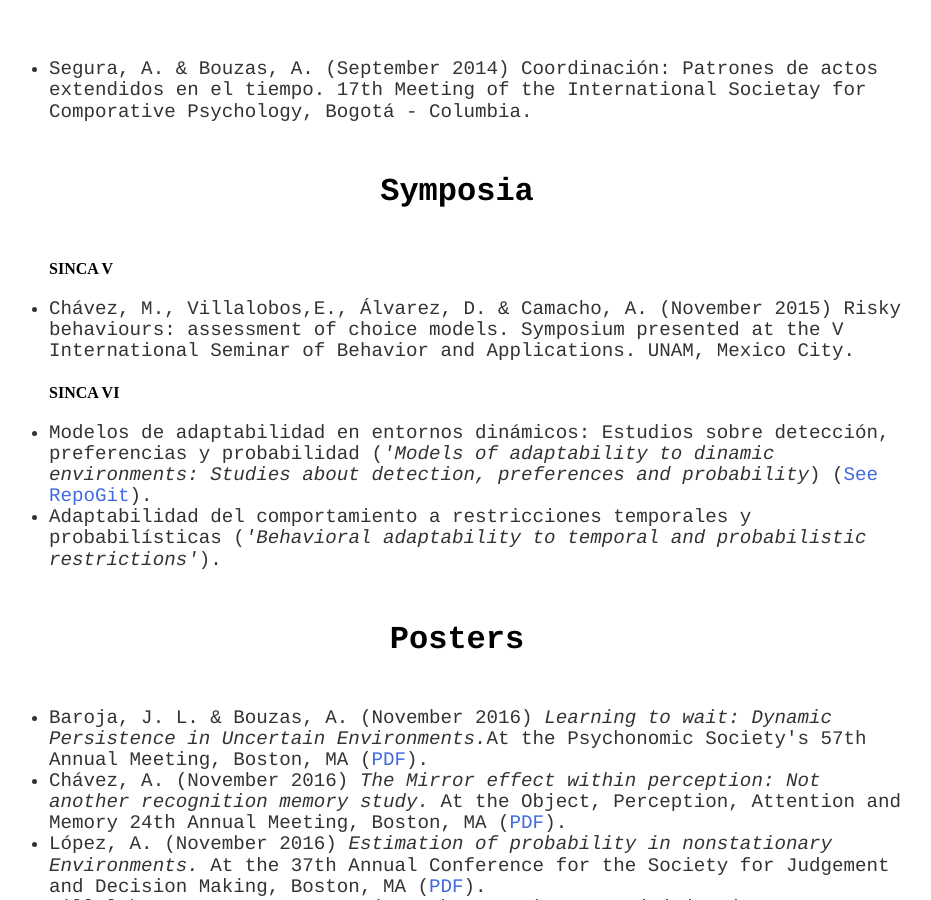
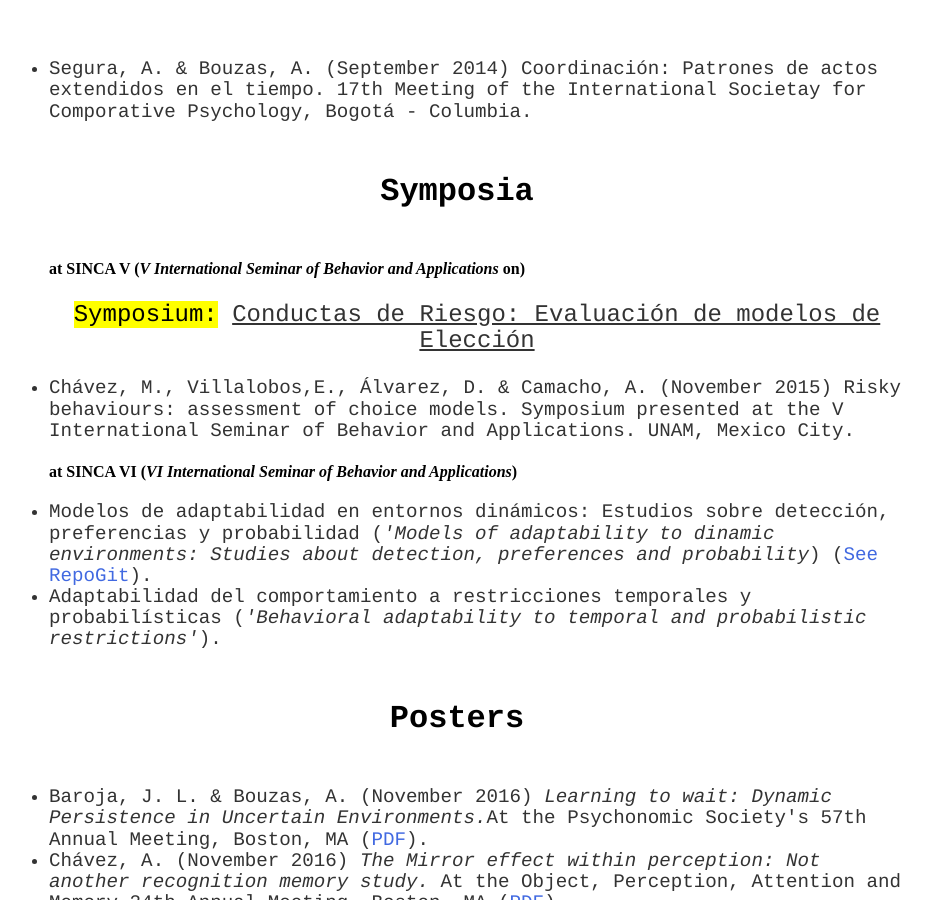
Before and after one commit to BouzasLab25/bouzaslab25.github.io, a Jekyll site: the page built from publications/index.html, in a window 1280 px wide and 900 px high, scrolled down 1063 px. Shown: the whole window, without its empty margins (183-1114 px from the left). Built offline with Jekyll 4.4.1, drawn with Linux system fonts in a browser that asks for light colours.

Commit message:
Symposia - Aprendiendo a personalizar texto

```diff
--- a/publications/index.html
+++ b/publications/index.html
@@ -38,10 +38,11 @@ title: Lab25 Publications
 
 	<ul>
 
-	<h4>SINCA V</h4>
+	<h4>at SINCA V (<i>V International Seminar of Behavior and Applications</i> on) </h4>
+		<p> <mark>Symposium:</mark> <u> Conductas de Riesgo: Evaluación de modelos de Elección </u> </p>
 	<li class='ho' >Chávez, M., Villalobos,E., Álvarez, D. & Camacho, A.  (November 2015) Risky behaviours: assessment of choice models. Symposium presented at the V International Seminar of Behavior and Applications. UNAM, Mexico City.</li>
 
-	<h4>SINCA VI</h4>
+	<h4>at SINCA VI (<i>VI International Seminar of Behavior and Applications</i>)</h4>
 	<li class='ho' > Modelos de adaptabilidad en entornos dinámicos: Estudios sobre detección, preferencias y probabilidad (<i>'Models of adaptability to dinamic environments: Studies about detection, preferences and probability</i>) (<a class='link' href="https://github.com/BouzasLab25/PAPIME2016">See RepoGit</a>). </li>
 
 	<li class='ho' >Adaptabilidad del comportamiento a restricciones temporales y probabilísticas (<i>'Behavioral adaptability to temporal and probabilistic restrictions'</i>). </li>
```
